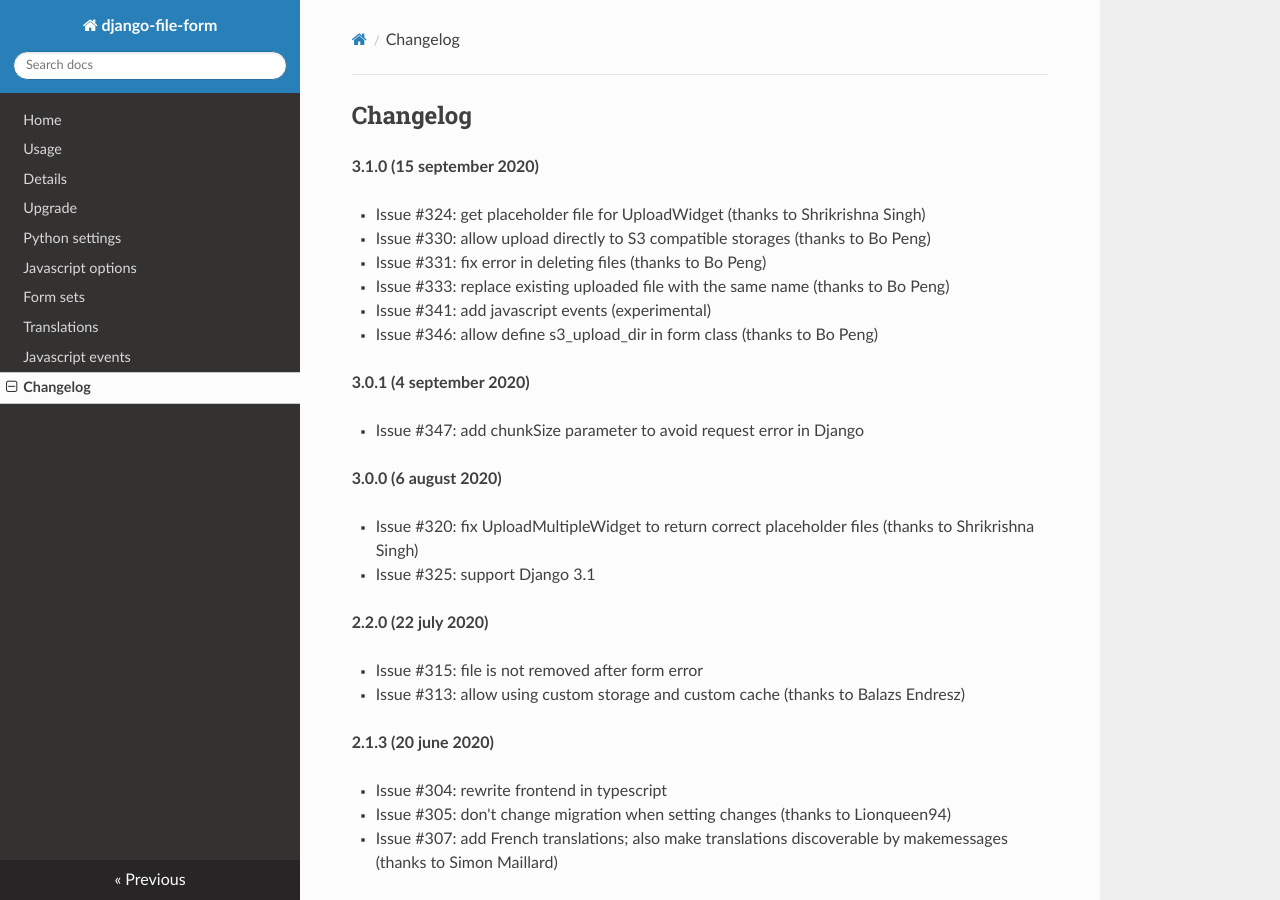
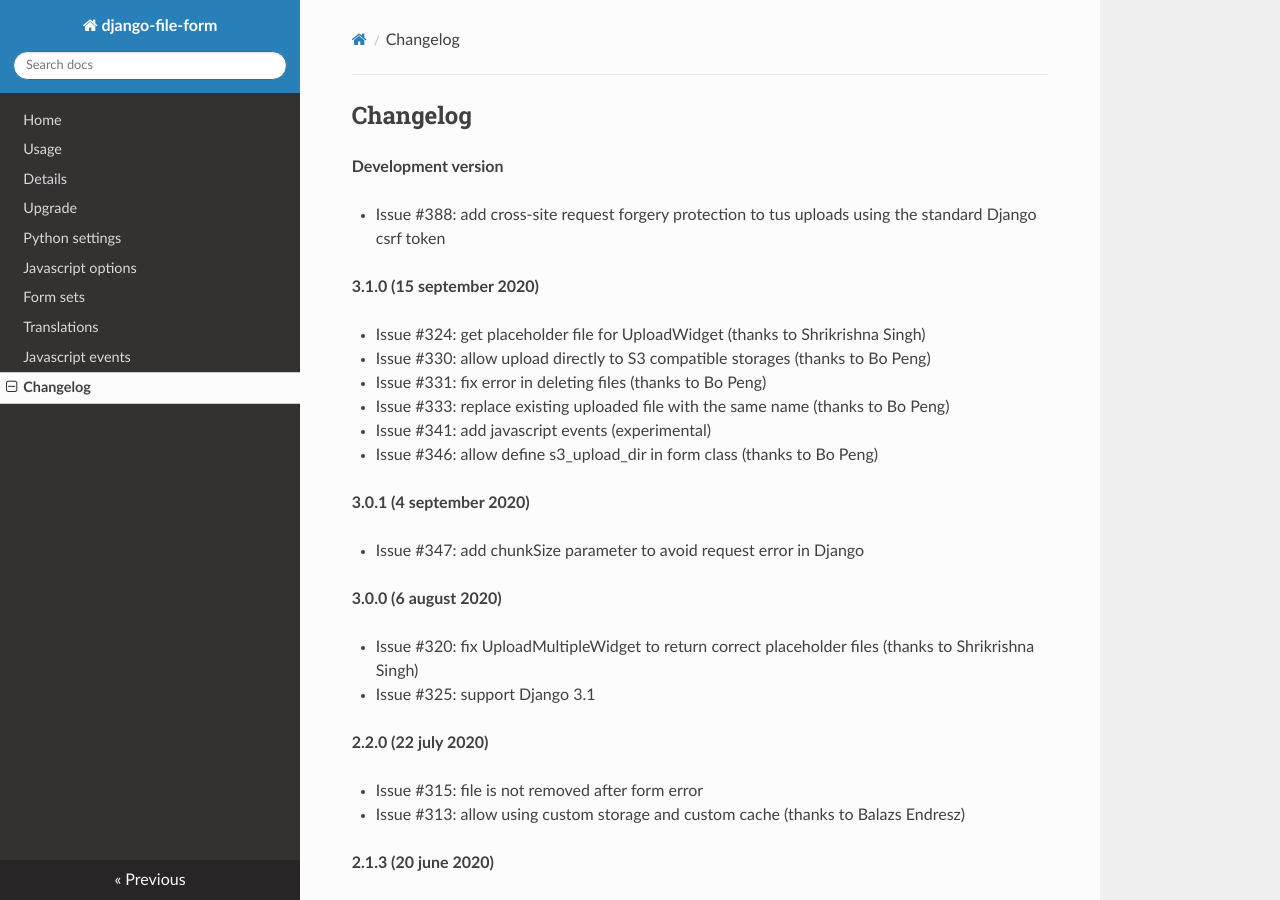
Before and after one commit to mbraak/django-file-form, an MkDocs documentation site: the page built from docs/changelog.md, in a window 1280 px wide and 900 px high. Built offline with MkDocs 1.6.1, drawn with Linux system fonts in a browser that asks for light colours; nearby versions of some CDN libraries.

Commit message:
Add issue 388 to changelog

```diff
--- a/docs/changelog.md
+++ b/docs/changelog.md
@@ -1,4 +1,8 @@
 ## Changelog
+
+**Development version**
+
+  * Issue #388: add cross-site request forgery protection to tus uploads using the standard Django csrf token
 
 **3.1.0 (15 september 2020)**
 
```
